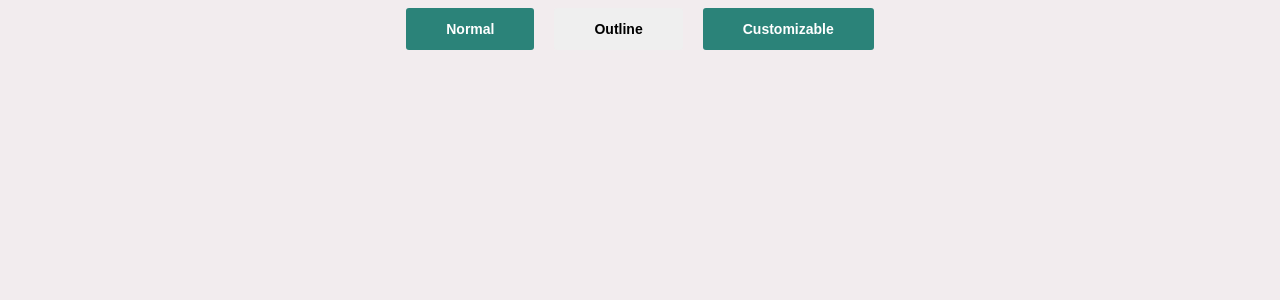
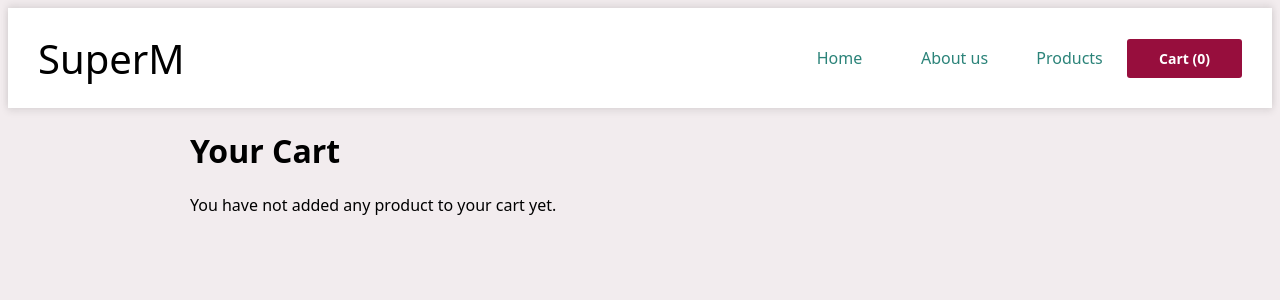
Before and after one commit to Sergio0831/store-front, a React (Create React App) app: page /cart in a window 1280 px wide. Shown: the top 300 px of the page. Built offline with nearby package versions, Linux system fonts and the light colour scheme.

Commit message:
Added pages and route

```diff
--- a/src/App.js
+++ b/src/App.js
@@ -1,27 +1,32 @@
 import React from "react";
-import Button from "./components/Button";
+import { BrowserRouter, Switch, Route } from "react-router-dom";
+import NavBar from "./components/Layout/NavBar";
+import About from "./components/Pages/About";
+import Cart from "./components/Pages/Cart";
+import Home from "./components/Pages/Home";
+import Products from "./components/Pages/Products";
 
 const App = () => {
-  const handleButtonClick = () => {
-    console.log("Hello");
-  };
-
   return (
-    <div
-      style={{
-        display: "flex",
-        alignItems: "center",
-        gap: "20px",
-        flexWrap: "wrap",
-        justifyContent: "center"
-      }}
-    >
-      <Button>Normal</Button>
-      <Button outline>Outline</Button>
-      <Button className='extra-class btn' onClick={handleButtonClick}>
-        Customizable
-      </Button>
-    </div>
+    <BrowserRouter>
+      <NavBar />
+      <div className='container'>
+        <Switch>
+          <Route exact path='/'>
+            <Home />
+          </Route>
+          <Route path='/about'>
+            <About />
+          </Route>
+          <Route path='/products'>
+            <Products />
+          </Route>
+          <Route path='/cart'>
+            <Cart />
+          </Route>
+        </Switch>
+      </div>
+    </BrowserRouter>
   );
 };
 
--- /dev/null
+++ b/src/components/Layout/NavBar.js
@@ -0,0 +1,32 @@
+import React from "react";
+import { NavLink } from "react-router-dom";
+
+const NavBar = () => {
+  return (
+    <nav className='navbar'>
+      <NavLink to='/' className='nav-brand'>
+        SuperM
+      </NavLink>
+      <ul>
+        <li className='nav-item'>
+          <NavLink exact activeClassName='active' to='/'>
+            Home
+          </NavLink>
+        </li>
+        <li className='nav-item'>
+          <NavLink to='/about'>About us</NavLink>
+        </li>
+        <li className='nav-item'>
+          <NavLink to='/products'>Products</NavLink>
+        </li>
+        <li>
+          <NavLink to='/cart' className='nav-item nav-cart btn btn-accent'>
+            Cart (0)
+          </NavLink>
+        </li>
+      </ul>
+    </nav>
+  );
+};
+
+export default NavBar;
--- /dev/null
+++ b/src/components/Pages/About.js
@@ -0,0 +1,27 @@
+import React from "react";
+
+const About = () => {
+  return (
+    <div className='about-layout'>
+      <div>
+        <h1>About Us</h1>
+        <p>
+          We started operations in 2020. We guarantee fresh produce.
+          <br />
+          Save time by shopping on our app and we'll deliver the products right
+          to your home. <br />
+          <em>We use Stripe to process your payment.</em>
+        </p>
+      </div>
+      <img
+        src='https://res.cloudinary.com/dbfn5lnvx/image/upload/q_auto,w_550/v1607770215/react-tutorial/supermarket/about.jpg'
+        height='275'
+        width='183'
+        className='rounded'
+        alt=''
+      />
+    </div>
+  );
+};
+
+export default About;
--- /dev/null
+++ b/src/components/Pages/Cart.js
@@ -0,0 +1,14 @@
+import React from "react";
+
+const Cart = () => {
+  return (
+    <div className='cart-layout'>
+      <div>
+        <h1>Your Cart</h1>
+        <p>You have not added any product to your cart yet.</p>
+      </div>
+    </div>
+  );
+};
+
+export default Cart;
--- /dev/null
+++ b/src/components/Pages/Home.js
@@ -0,0 +1,28 @@
+import React from "react";
+import { Link } from "react-router-dom";
+
+const Home = () => {
+  return (
+    <div className='home-layout'>
+      <div>
+        <h1>Online shopping simplified</h1>
+        <p>
+          Order your groceries from <em>SuperM</em> with our easy to use app,
+          and get your products delivered straight to your doorstep.
+        </p>
+        <Link to='/products' className='btn btn-default'>
+          Start shopping
+        </Link>
+      </div>
+      <img
+        src='https://res.cloudinary.com/dbfn5lnvx/image/upload/q_auto,w_700/v1607770215/react-tutorial/supermarket/home.jpg'
+        width='350'
+        height='240'
+        className='rounded home-image'
+        alt=''
+      />
+    </div>
+  );
+};
+
+export default Home;
--- /dev/null
+++ b/src/components/Pages/Products.js
@@ -0,0 +1,12 @@
+import React from "react";
+
+const Products = () => {
+  return (
+    <div className='products-layout'>
+      <h1>Products</h1>
+      <p>Take a look at our products</p>
+    </div>
+  );
+};
+
+export default Products;
--- a/src/index.css
+++ b/src/index.css
@@ -25,7 +25,16 @@
 }
 
 body {
+  font-family: system-ui, -apple-system, BlinkMacSystemFont, "Segoe UI", Roboto,
+    Oxygen, Ubuntu, Cantarell, "Fira Sans", "Droid Sans", "Helvetica Neue",
+    sans-serif;
   background-color: var(--neutral-5);
+}
+
+.container {
+  max-width: 900px;
+  margin: 0 auto;
+  padding: 0 20px;
 }
 
 /* BUTTONS */
@@ -37,6 +46,7 @@ body {
   font-weight: 600;
   padding: 13px 40px;
   border: 0;
+  text-decoration-line: none;
   transition: background-color 200ms, color 200ms;
 }
 
@@ -130,3 +140,331 @@ input:focus {
   outline: none;
   border-left: 7px solid var(--primary-1);
 }
+
+/* NAVBAR */
+.navbar {
+  background-color: white;
+  padding: 10px;
+  box-shadow: 0px 3px 7px 1px rgba(0, 0, 0, 0.07),
+    0px -3px 7px 1px rgba(0, 0, 0, 0.07);
+  display: flex;
+  align-items: center;
+  justify-content: space-between;
+}
+
+.nav-brand {
+  font-size: 40px;
+  font-weight: 450;
+  text-decoration: none;
+  padding-left: 20px;
+  color: initial;
+}
+.nav-brand:hover {
+  text-decoration: none;
+}
+.nav-brand:active {
+  color: var(--primary-1);
+}
+
+.navbar ul {
+  list-style-type: none;
+  overflow: hidden;
+  padding-right: 20px;
+  text-align: center;
+}
+
+.navbar li {
+  display: inline-block;
+}
+
+.nav-item a {
+  text-decoration: none;
+  font-weight: normal;
+  color: var(--primary-1);
+  display: inline-block;
+  text-align: center;
+  padding: 13px 20px;
+  min-width: 75px;
+}
+
+.nav-item:hover a {
+  text-decoration: none;
+  color: var(--primary-2);
+}
+
+.nav-item a.active {
+  font-weight: bold;
+}
+
+.nav-cart {
+  width: 65px;
+  text-align: center;
+  padding: 10px 25px;
+  text-decoration-line: none;
+}
+
+/* TABS */
+.tabs {
+  margin: 0 0 40px 0;
+  border-bottom: var(--neutral-4) solid 1px;
+}
+
+.tabs ul {
+  list-style-type: none;
+  margin: 0;
+  padding: 0;
+  padding-bottom: 10px;
+}
+
+.tabs li {
+  display: inline-block;
+}
+
+.tabs a {
+  text-decoration: none;
+  padding-bottom: 10px;
+  color: var(--black);
+  padding-left: 15px;
+  padding-right: 15px;
+}
+.tabs .tab-active {
+  border-bottom: 7px solid var(--primary-1);
+}
+
+/* Pages */
+.home-layout {
+  display: grid;
+  grid-template-columns: 1fr auto;
+  place-items: center;
+  grid-gap: 20px;
+  padding-top: 40px;
+  padding-bottom: 40px;
+}
+
+.about-layout {
+  display: grid;
+  grid-template-columns: 1fr auto;
+  grid-gap: 20px;
+  padding-top: 40px;
+  padding-bottom: 40px;
+}
+
+.products-layout {
+  padding-top: 40px;
+  padding-bottom: 40px;
+}
+
+.product-details-layout {
+  padding-top: 40px;
+  padding-bottom: 40px;
+  display: grid;
+  grid-template-columns: auto 1fr;
+  grid-gap: 40px;
+}
+
+/* Products */
+.products-grid {
+  display: grid;
+  grid-template-columns: 1fr 1fr;
+  grid-gap: 25px;
+}
+
+.product {
+  background-color: white;
+  padding: 15px 20px;
+  border-radius: 25px;
+  display: grid;
+  grid-template-columns: auto 1fr auto;
+}
+
+.product-info {
+  padding-left: 25px;
+}
+
+.product-checkout {
+  display: grid;
+  grid-template-rows: 1fr auto;
+  justify-items: end;
+}
+
+.product-delete {
+  background-color: white;
+  padding: 5px 10px;
+  color: var(--accent-1);
+  border-color: var(--accent-2);
+  font-size: 14px;
+}
+
+.product-image-container {
+  position: relative;
+}
+
+.product-quantity-container {
+  position: absolute;
+  top: 8px;
+  right: -15px;
+  background-color: white;
+  border-radius: 50%;
+  padding: 5px;
+}
+
+.product-quantity {
+  background-color: var(--primary-1);
+  color: white;
+  border-radius: 50%;
+  font-size: 14px;
+  width: 23px;
+  height: 23px;
+  display: grid;
+  place-items: center;
+}
+
+.product-image {
+  background-color: var(--neutral-5);
+  padding: 10px;
+  border-radius: 20px;
+  transition: transform 180ms ease-out;
+}
+.product:nth-child(2n):hover .product-image {
+  transform: scale(1.01) rotateZ(2deg);
+}
+.product:nth-child(2n + 1):hover .product-image {
+  transform: scale(1.01) rotateZ(-2deg);
+}
+
+.product h3,
+.product p {
+  margin: 0;
+}
+
+/* product details page */
+.product-details-image {
+  background-color: white;
+  padding: 10px;
+  border-radius: 20px;
+}
+
+.table {
+  width: 100%;
+  border-collapse: collapse;
+}
+
+.table thead {
+  background-color: var(--primary-1);
+  color: white;
+  border: 1px solid white;
+  border-top: 0;
+}
+.table.table-cart thead {
+  background-color: var(--accent-1);
+}
+.table th {
+  padding: 15px;
+}
+.table td {
+  padding: 10px;
+}
+
+.table tbody {
+  font-size: 18px;
+  border: 1px solid white;
+}
+
+.table-cart {
+  text-align: center;
+}
+.table-cart tbody td:first-child {
+  display: flex;
+  align-items: center;
+  gap: 15px;
+  padding-left: 20px;
+}
+
+.table-nutrition tbody td:last-child {
+  text-align: center;
+}
+
+.table tbody tr:nth-child(2n) {
+  background-color: white;
+}
+
+.table tbody tr:nth-child(2n + 1) {
+  background-color: var(--neutral-5);
+}
+
+.th-product {
+  text-align: left;
+  padding-left: 25px;
+}
+
+.cart-highlight {
+  background-color: var(--accent-1);
+  color: white;
+}
+
+.pay-form {
+  padding-top: 30px;
+}
+
+@media (max-width: 700px) {
+  .home-layout,
+  .about-layout,
+  .products-grid,
+  .product-details-layout {
+    grid-template-columns: 1fr;
+  }
+  .home-image {
+    order: -1;
+  }
+}
+
+/* Loader */
+.spinner {
+  animation: rotator 1.4s linear infinite;
+}
+
+@keyframes rotator {
+  0% {
+    transform: rotate(0deg);
+  }
+  100% {
+    transform: rotate(270deg);
+  }
+}
+.path {
+  stroke-dasharray: 187;
+  stroke-dashoffset: 0;
+  transform-origin: center;
+  animation: dash 1.4s ease-in-out infinite, colors 5.6s ease-in-out infinite;
+}
+
+@keyframes colors {
+  0% {
+    stroke: #4285f4;
+  }
+  25% {
+    stroke: #de3e35;
+  }
+  50% {
+    stroke: #f7c223;
+  }
+  75% {
+    stroke: #1b9a59;
+  }
+  100% {
+    stroke: #4285f4;
+  }
+}
+@keyframes dash {
+  0% {
+    stroke-dashoffset: 187;
+  }
+  50% {
+    stroke-dashoffset: 46.75;
+    transform: rotate(135deg);
+  }
+  100% {
+    stroke-dashoffset: 187;
+    transform: rotate(450deg);
+  }
+}
```
Also changed, not shown: src/components/UIComponents/Button.js (renamed from src/components/Button.js), src/components/UIComponents/Input.js (renamed from src/components/Input.js).
